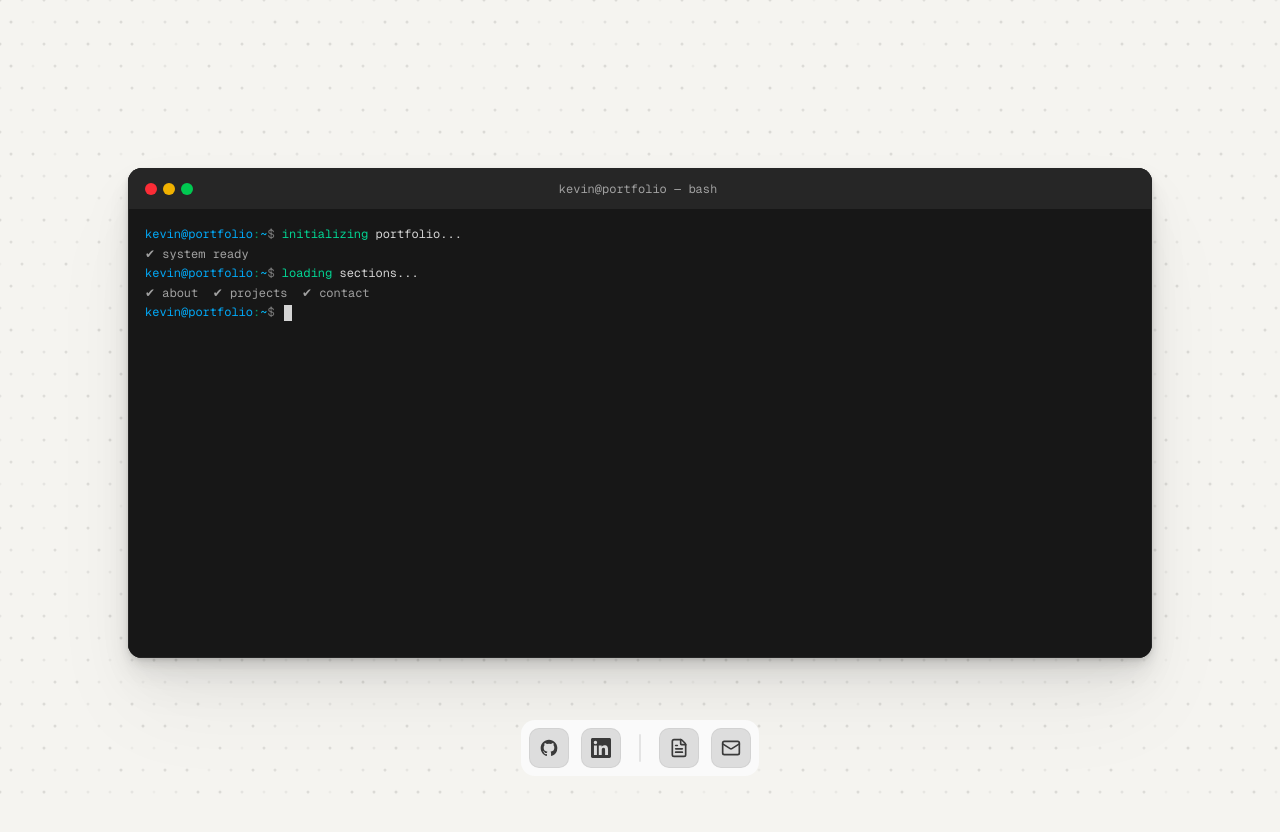
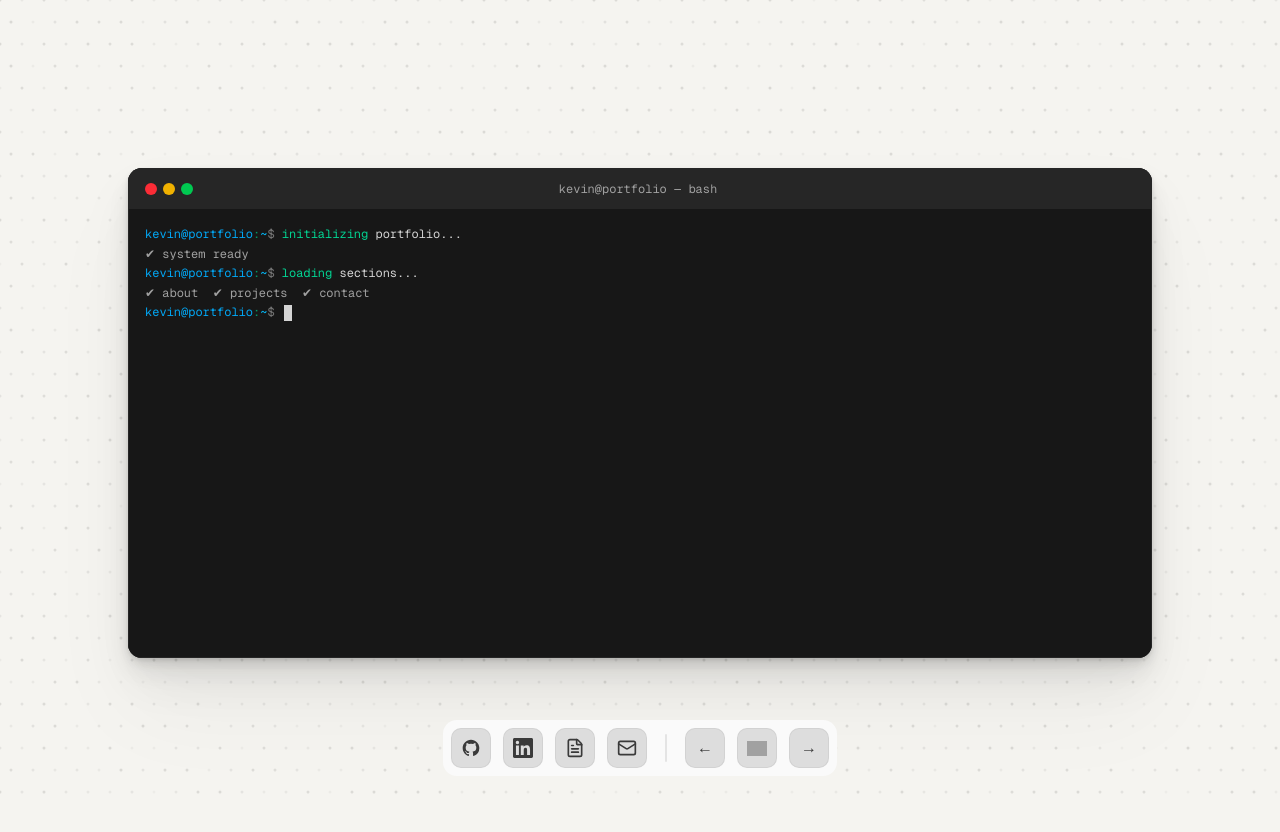
Before and after one commit to ItzNotKevin/mywebsite, a Next.js app: page / in a window 1280 px wide. Shown: the top 832 px of the page. Built offline with nearby package versions, Linux system fonts and the light colour scheme; no server answers; grey boxes are pictures that could not be loaded.

Commit message:
Add CS Webring widget to dock with correct site URL

```diff
--- a/components/SocialDock.tsx
+++ b/components/SocialDock.tsx
@@ -28,12 +28,12 @@ const SOCIALS = [
   { id: "3", label: "Email", icon: <Mail size={20} className="text-neutral-700" />, href: "mailto:likevin1511@gmail.com" },
 ]
 
-function DockItem({ social, showDivider }: { social: typeof SOCIALS[0]; showDivider: boolean }) {
+const SITE_URL = "kevinwxli.dev"
+
+function DockItem({ social }: { social: typeof SOCIALS[0] }) {
   const [hovered, setHovered] = useState(false)
 
   return (
-    <>
-      {showDivider && <DockDivider />}
     <div className="relative flex flex-col items-center" onMouseEnter={() => setHovered(true)} onMouseLeave={() => setHovered(false)}>
       <AnimatePresence>
         {hovered && (
@@ -60,7 +60,31 @@ function DockItem({ social, showDivider }: { social: typeof SOCIALS[0]; showDivi
         </DockCard>
       </a>
     </div>
-    </>
+  )
+}
+
+function WebringItem({ id, label, href, children }: { id: string; label: string; href: string; children: React.ReactNode }) {
+  const [hovered, setHovered] = useState(false)
+  return (
+    <div className="relative flex flex-col items-center" onMouseEnter={() => setHovered(true)} onMouseLeave={() => setHovered(false)}>
+      <AnimatePresence>
+        {hovered && (
+          <motion.div
+            initial={{ opacity: 0, y: 4, scale: 0.92 }}
+            animate={{ opacity: 1, y: 0, scale: 1 }}
+            exit={{ opacity: 0, y: 4, scale: 0.92 }}
+            transition={{ duration: 0.12, ease: "easeOut" }}
+            className="absolute -top-9 left-1/2 -translate-x-1/2 px-2 py-1 rounded-md bg-neutral-50 text-neutral-700 text-xs whitespace-nowrap pointer-events-none shadow-[rgba(17,24,28,0.08)_0_0_0_1px,rgba(17,24,28,0.08)_0_1px_2px_-1px,rgba(17,24,28,0.04)_0_2px_4px]"
+          >
+            {label}
+            <div className="absolute top-full left-1/2 -translate-x-1/2 border-4 border-transparent border-t-neutral-50" />
+          </motion.div>
+        )}
+      </AnimatePresence>
+      <a href={href} target="_blank" rel="noopener noreferrer" aria-label={label}>
+        <DockCard id={id}>{children}</DockCard>
+      </a>
+    </div>
   )
 }
 
@@ -68,9 +92,19 @@ export default function SocialDock() {
   return (
     <div className="fixed bottom-6 left-1/2 -translate-x-1/2 z-50">
       <Dock>
-        {SOCIALS.map((social, i) => (
-          <DockItem key={social.id} social={social} showDivider={i === 2} />
+        {SOCIALS.map((social) => (
+          <DockItem key={social.id} social={social} />
         ))}
+        <DockDivider />
+        <WebringItem id="wr-prev" label="Previous" href={`https://cs.uwatering.com/#${SITE_URL}?nav=prev`}>
+          <span className="text-neutral-700 text-base leading-none">←</span>
+        </WebringItem>
+        <WebringItem id="wr-home" label="CS Webring" href={`https://cs.uwatering.com/#${SITE_URL}`}>
+          <img src="https://cs.uwatering.com/icon.black.svg" alt="CS Webring" width={20} height={20} style={{ opacity: 0.75 }} />
+        </WebringItem>
+        <WebringItem id="wr-next" label="Next" href={`https://cs.uwatering.com/#${SITE_URL}?nav=next`}>
+          <span className="text-neutral-700 text-base leading-none">→</span>
+        </WebringItem>
       </Dock>
     </div>
   )
```
Lines whose indentation alone changed are shown as unchanged.
